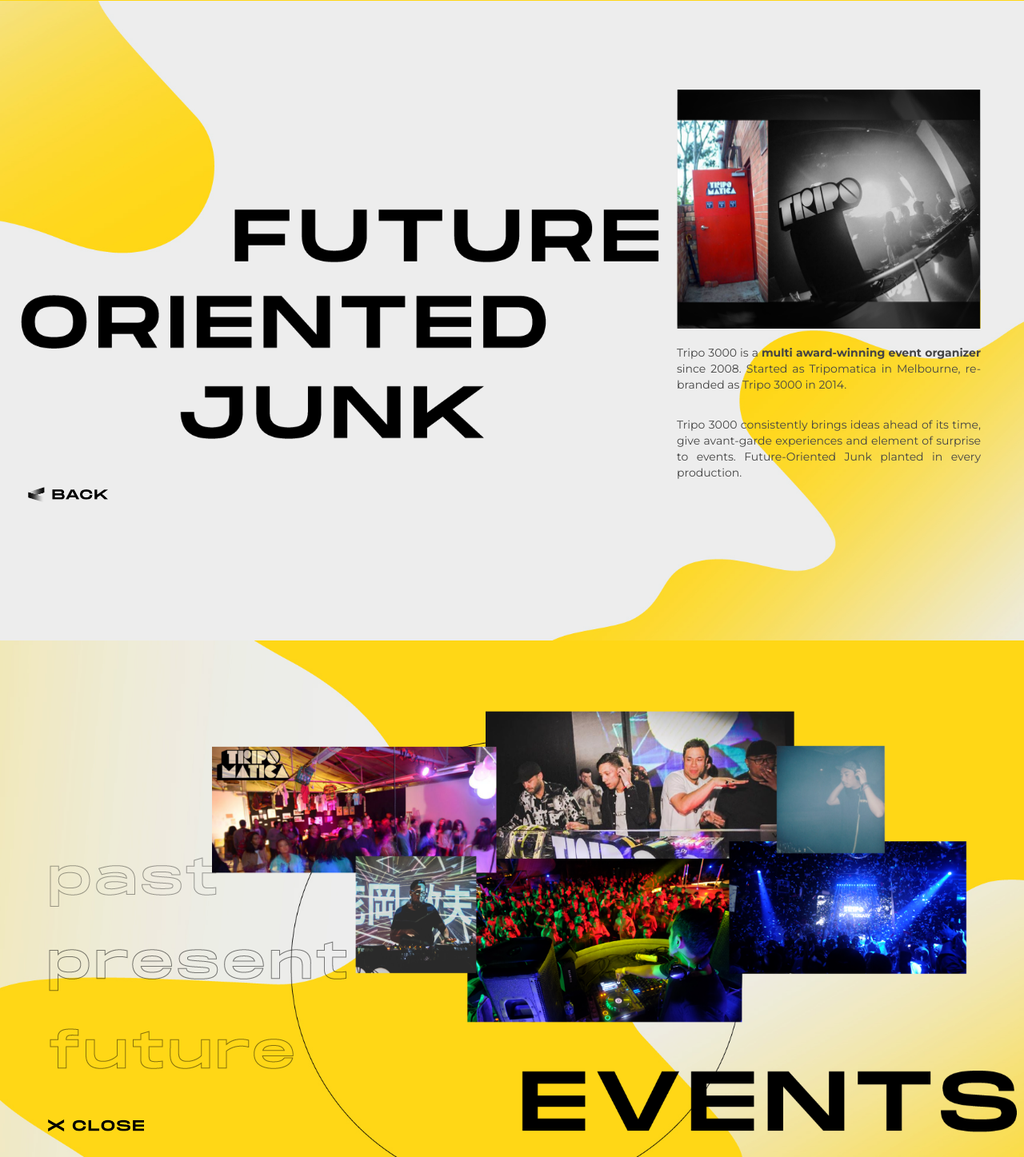
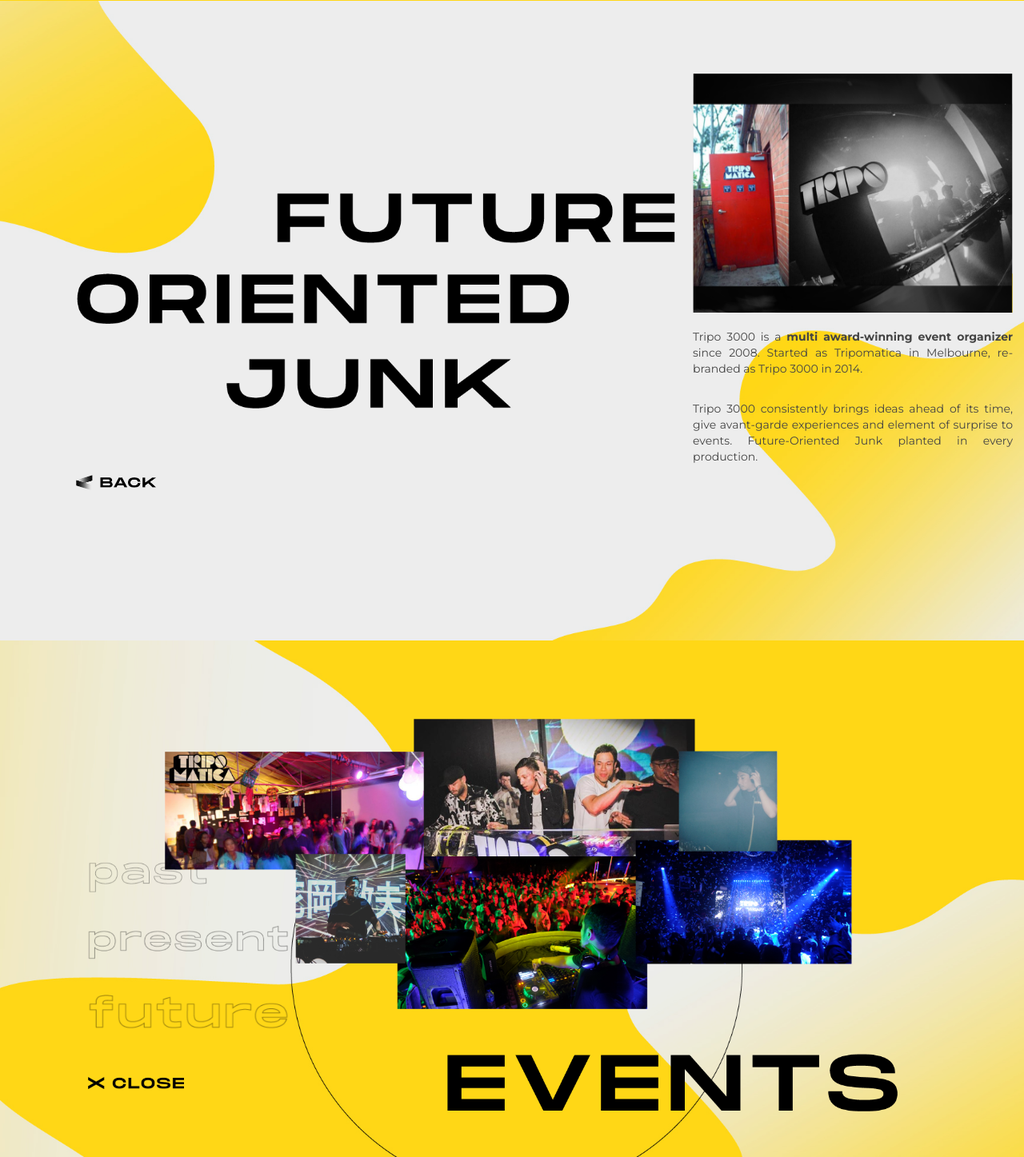
Before and after one commit to yudaduy22/webtripo, a plain HTML site: page index.html in a window 1280 px wide. Shown: the part 799-2246 px from the top of the page at 80% size. Drawn offline with nearby package versions, Linux system fonts and the light colour scheme.

Commit message:
update page 3

```diff
--- a/assets/css/style.css
+++ b/assets/css/style.css
@@ -632,21 +632,18 @@ section {
 
 .item3 { grid-area: main; }
 .item4 { grid-area: right; }
-.item5 { grid-area: footer; }
 
 .grid-container {
   display: grid;
   grid-template-areas:
-    'main main main right right'
-    'footer footer footer footer footer';
+  'main right'
+  'footer footer';
   grid-gap: 1px;
   padding: 10px;
-  height: 100vh;
 }
 
 .grid-container > div {
-  text-align: center;
-  padding: 20px 0;
+  text-align: left;
   font-size: 14px;
 }
 
@@ -714,24 +711,21 @@ section {
   position: relative;
 }
 
-.item-event2 { grid-area: menu; }
 .item-event3 { grid-area: main; }
-.item-event4 { grid-area: right; }
-.item-event5 { grid-area: footer; }
+.item-event4 { grid-area: footer; }
 
-.grid-event {
+.event-container {
   display: grid;
   grid-template-areas:
-    'main right right right right right'
-    'main right right right right right'
-    'menu footer footer footer footer footer';
+  'main main'
+  'footer footer';
+  grid-gap: 1px;
   padding: 10px;
 }
 
-.grid-event > div {
-  text-align: right;
-  padding: 20px 0;
-  font-size: 30px;
+.event-container > div {
+  text-align: left;
+  font-size: 14px;
 }
 
 /*--------------------------------------------------------------
--- a/index.html
+++ b/index.html
@@ -67,10 +67,10 @@
       <div class="row">
         <div class="col-lg-7 pt-5 pt-lg-0 order-2 order-lg-1 d-flex align-items-center">
           <div data-aos="zoom-out">
-            <img src="assets/img/landingpage.png" width="330px" style="margin-bottom: 40px;">
+            <img src="assets/img/landingpage.png" width="330px" style="margin-left: 40px; margin-bottom: 40px;">
             <br>
             <div class="text-center text-lg-left">
-              <a href="#about" class="scrollto"><img src="assets/img/LearnMore.png" alt=""></a>
+              <a href="#about" class="scrollto"><img src="assets/img/LearnMore.png" alt="" style="margin-left: 40px;"></a>
             </div>
           </div>
         </div>
@@ -84,17 +84,21 @@
 
     <!-- ======= About Section ======= -->
     <section id="about" class="about">
-      <div class="container-fluid">
+      <div class="container">
         <div class="grid-container">
           <div class="item3">
              <div class="section-title" data-aos="fade-right" >
-                <img src="assets/img/black.png" width="800px" style="margin-right: 20px; margin-top: 150px;">
-                <a href="#header" data-aos="fade-up" class="scrollto"><img src="assets/img/Back.png" width="100px" style="margin-right: 700px; margin-top: 60px"></a>
+                <img src="assets/img/black.png" width="750px" style="margin-right: 20px; margin-top: 150px;">
             </div>
           </div>
-          <div class="item4" data-aos="fade-left" style="margin-right: 50px;">
-            <img src="assets/img/TRIPO.png" width="380px" height="300px" ><br><br><p align="justify">Tripo 3000 is a <b>multi award-winning event organizer</b> since 2008. Started as Tripomatica in Melbourne, re-branded as Tripo 3000 in 2014.</p><br><p align="justify">Tripo 3000 consistently brings ideas ahead of its time, give avant-garde experiences and element of surprise to events. Future-Oriented Junk planted in every production.</p>
-          </div>
+            <div class="item4" data-aos="fade-left" style="margin-right: 50px;">
+              <img src="assets/img/TRIPO.png" width="400px" height="300px"><br><br>
+                <p style="text-align: justify; ">Tripo 3000 is a <b>multi award-winning event organizer</b> since 2008. Started as Tripomatica in Melbourne, re-branded as Tripo 3000 in 2014.</p><br>
+                <p style="text-align: justify; ">Tripo 3000 consistently brings ideas ahead of its time, give avant-garde experiences and element of surprise to events. Future-Oriented Junk planted in every production.</p>
+            </div>
+            <div>
+              <a href="#header" data-aos="fade-up" class="scrollto"><img src="assets/img/Back.png" width="100px"></a>
+            </div>
         </div>
       </div>
     </section>
@@ -102,19 +106,33 @@
 
     <!-- ======= Features Section ======= -->
     <section id="events" class="features">
-        <div class="container-fluid">
+      <div class="container">
+        <div class="grid-container">
+          <div class="item-event4" style="z-index: 1; position: absolute; left: 60px; top: 120px;">
+            <div class="blink_me"><img  src="assets/img/past.png" width="50%" style="margin-bottom: 20px; margin-top: 150px; margin-left: 50px;"></div><br>
+            <div class="blink_me1"><img  src="assets/img/present.png" width="250px" style="margin-bottom: 20px; margin-left: 50px;"></div><br>
+            <div class="blink_me2"><img  src="assets/img/Future.png" width="250px" style="margin-bottom: 30px; margin-left: 50px;"></div><br>
+            <a href="#header" data-aos="fade-up" class="scrollto"><img src="assets/img/Close.png" width="120px" style="margin-left: 50px;"></a>
+          </div>
+          <div class="item-event3 text-right" data-aos="fade-left">
+              <img src="assets/img/Events.png" width="90%" height="100%">
+          </div>
+
+        </div>
+      </div>
+        <!-- <div class="container-fluid">
           <div class="row">
-            <div style="z-index: 98;" class="text-right">
+            <div style="z-index: 98;" class="item-event4 text-right">
              <img src="assets/img/Events.png" width="80%" height="100%">
             </div><br>
-            <div style="z-index: 1; position: absolute; left: 60px; top: 120px; ">
+            <div style="z-index: 1; position: absolute; left: 60px; top: 120px;" class="item-event3">
                <div class="blink_me"><img  src="assets/img/past.png" width="" style="margin-bottom: 20px; margin-top: 150px;"></div><br>
                <div class="blink_me1"><img  src="assets/img/present.png" width="" style="margin-bottom: 20px;"></div><br>
                <div class="blink_me2"><img  src="assets/img/Future.png" width="" style="margin-bottom: 30px;"></div><br>
                <a href="#header" class="scrollto"><img src="assets/img/Close.png" width="120px" style=""></a>
             </div>
           </div>
-        </div>
+        </div> -->
     </section>
     <!-- End Features Section -->
 
```
